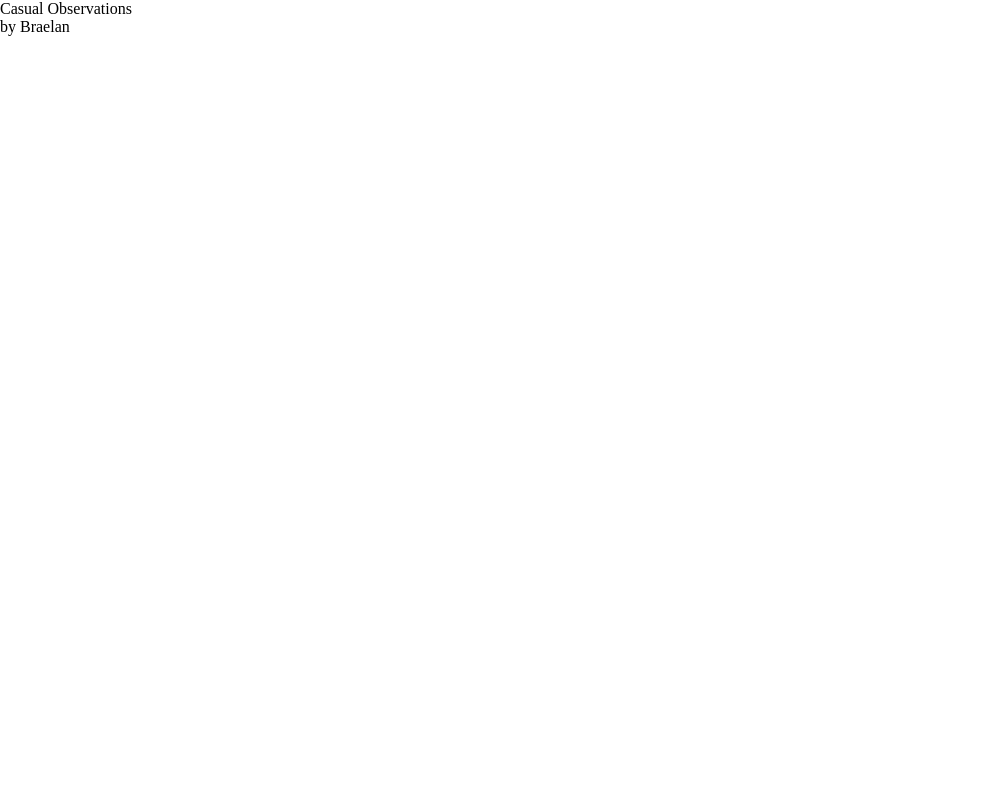
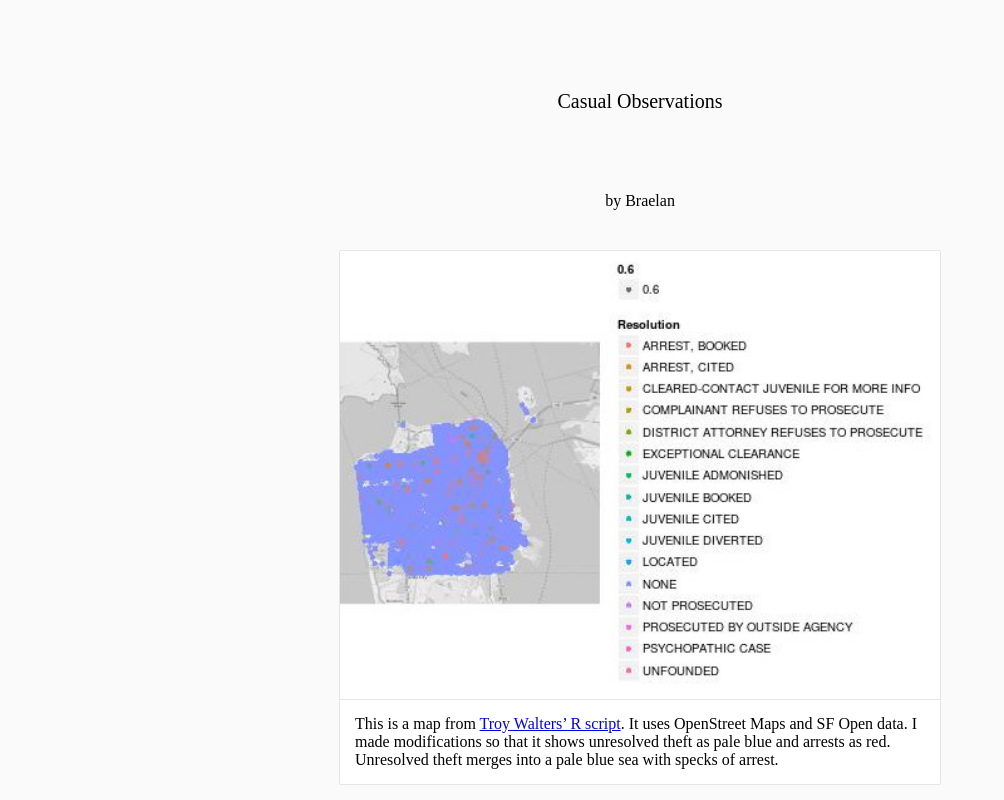
Before and after one commit to Braelan/R-pages, a plain HTML site: page index.html in a window 1280 px wide. Shown: the whole page, without its empty margins (0-1004 px from the left). Drawn offline with Linux system fonts and the light colour scheme.

Commit message:
bloggin'

```diff
--- a/R-page.css
+++ b/R-page.css
@@ -11,3 +11,49 @@ h1, html, body, em {
   background: transparent;
   text-align: inherit;
 }
+
+header {
+  display: flex;
+  flex-direction: column;
+  height: 200px;
+  margin: 50px 0 0 0;
+}
+
+header > h1 {
+  margin: auto;
+  font-size: 20px;
+}
+header > em {
+  margin: auto;
+}
+
+body {
+  background: #FAFAFA
+}
+
+.post {
+  display: flex;
+  flex-direction: column;
+  margin: auto;
+  /*height: 600px;*/
+  width: 600px;
+  border: 1px solid #E5E5E5;
+  background: white;
+  border-radius: 2px;
+}
+
+.graph {
+  /*border: 1px solid red;*/
+  order: 1;
+  height:auto;
+  margin: auto;
+  width: 600px;
+  padding: 0 0 15px 0;
+
+}
+
+.caption {
+  order:2;
+  padding: 15px;
+  border-top: 1px solid #E5E5E5;
+}
--- a/index.html
+++ b/index.html
@@ -10,7 +10,19 @@
 
   </head>
   <body>
-    <h1>Casual Observations</h1>
-<em>by Braelan</em>
+    <header>
+      <h1>Casual Observations</h1>
+      <em>by Braelan</em>
+    </header>
+
+  <div class="post">
+   <img class="graph" src="img/crimeaway.jpg" alt="" />
+   <section class="caption">
+     This is  a map from <a href="https://www.kaggle.com/captcalculator/sf-crime/function-to-map-any-crime">Troy Walters’ R script</a>.
+     It uses OpenStreet Maps and SF Open data.  I made modifications so that it
+     shows unresolved theft as pale blue and arrests as red.
+     Unresolved theft merges into a pale blue sea with specks of arrest.
+   </section>
+  </div>
   </body>
 </html>
```
Also changed, not shown: img/crimeaway.jpg (added).
